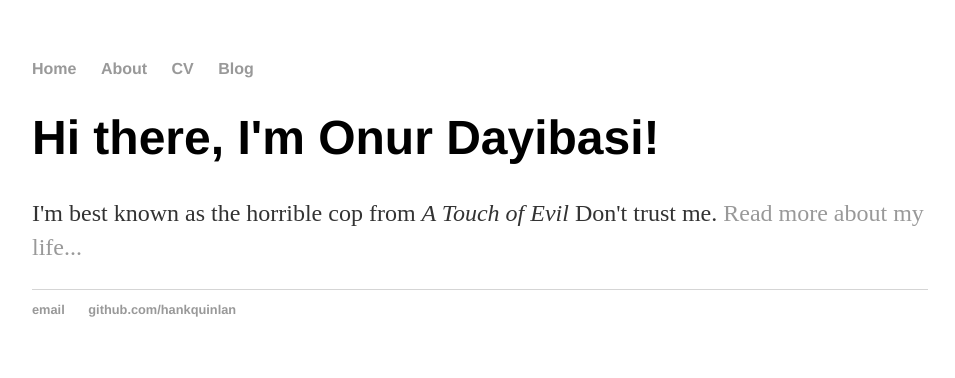
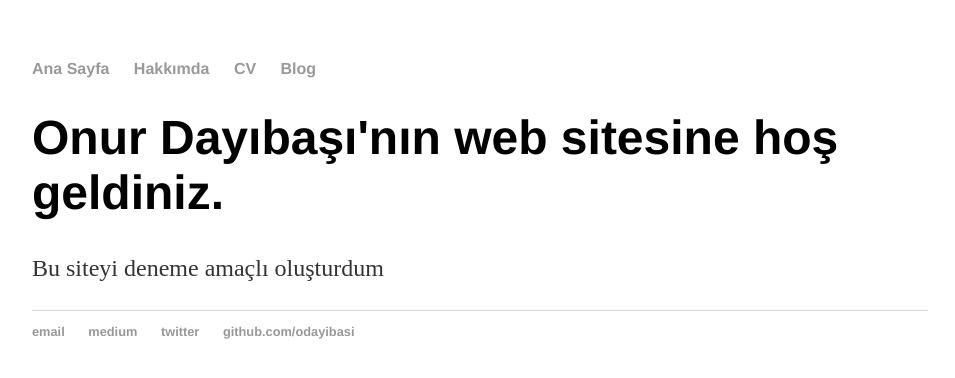
Before and after one commit to odayibasi/odayibasi.github.io, a Jekyll site: the page built from index.html, in a window 1280 px wide. Shown: the top 378 px of the page, without its empty margins (160-1115 px from the left). Built offline with Jekyll 4.4.1, drawn with Linux system fonts in a browser that asks for light colours.

Commit message:
MainPages-Updated

```diff
--- a/_layouts/default.html
+++ b/_layouts/default.html
@@ -8,8 +8,8 @@
 		<body>
 			<nav>
 	    		<ul>
-	        		<li><a href="/">Home</a></li>
-		        	<li><a href="/about">About</a></li>
+	        		<li><a href="/">Ana Sayfa</a></li>
+		        	<li><a href="/about">Hakkımda</a></li>
 	        		<li><a href="/cv">CV</a></li>
 	        		<li><a href="/blog">Blog</a></li>
 	    		</ul>
@@ -21,8 +21,10 @@
 			</div><!-- /.container -->
 			<footer>
 	    		<ul>
-	        		<li><a href="mailto:hankquinlanhub@gmail.com">email</a></li>
-	        		<li><a href="https://github.com/hankquinlan">github.com/hankquinlan</a></li>
+	        		<li><a href="mailto:odayibasi@gmail.com">email</a></li>
+	        		<li><a href="https://medium.com/@odayibasi">medium</a></li>
+	        		<li><a href="https://twitter.com/odayibasi">twitter</a></li>
+	        		<li><a href="https://github.com/odayibasi">github.com/odayibasi</a></li>
 				</ul>
 			</footer>
 		</body>
--- a/index.html
+++ b/index.html
@@ -3,6 +3,6 @@ layout: default
 title: Onur Dayibasi Pages
 ---
 <div class="blurb">
-      <h1>Hi there, I'm Onur Dayibasi!</h1>
-      <p>I'm best known as the horrible cop from <em>A Touch of Evil</em> Don't trust me. <a href="/about">Read more about my life...</a></p>
+      <h1>Onur Dayıbaşı'nın web sitesine hoş geldiniz.</h1>
+      <p>Bu siteyi deneme amaçlı oluşturdum</p>
 </div><!-- /.blurb -->
```
